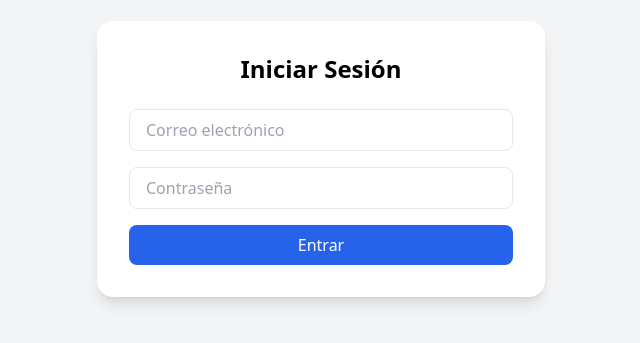
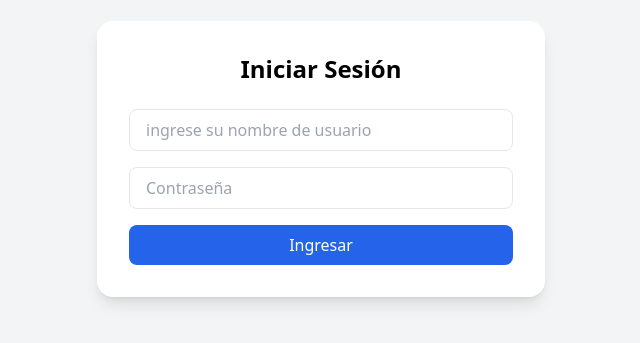
Before and after one commit to edwinrhc/FAIP-Portal-UI, an Angular app: page /auth/login in a window 1280 px wide. Shown: the part 241-584 px from the top of the page, without its empty margins (319-959 px from the left). Built offline with nearby package versions, Linux system fonts and the light colour scheme.

Commit message:
feat(login): Implementar login.component.html

```diff
--- a/src/app/auth/pages/login/login.component.html
+++ b/src/app/auth/pages/login/login.component.html
@@ -1,44 +1,42 @@
-<!--
-<div class="flex items-center justify-center min-h-screen bg-gray-100">
-  <div class="w-full max-w-md bg-white rounded-2xl shadow p-8">
-    <h2 class="text-2xl font-bold mg-6 text-center">Iniciar Sesión</h2>
-    <form (ngSubmit)="onSubmit()" [formGroup]="loginForm" class="space-y-4">
 
-      <input type="email" formControlName="email"
-             placeholder="Correo electrónico"
-             class="w-full px4 py-2 border rounded-lg focus:outline-none focus:ring-2 focus:ring-blue-500">
-
-      <input type="password" formControlName="password"
-             placeholder="Contraseña"
-             class="w-full px-4 py-2 border rounded-lg focus:outline-none focus:ring-2 focus:ring-blue-500"/>
-
-      <button type="submit"
-              class="w-full bg-blue-600 text-white py-2 rounded-lg hover:bg-blue-700 transition">
-        Entrar
-      </button>
-
-    </form>
-  </div>
-
-
-
-</div>
--->
 <div class="flex items-center justify-center min-h-screen bg-gray-100">
   <div class="w-full max-w-md bg-white rounded-2xl shadow-lg p-8">
     <h2 class="text-2xl font-bold mb-6 text-center">Iniciar Sesión</h2>
 
     <form [formGroup]="loginForm" (ngSubmit)="onSubmit()" class="space-y-4">
-      <input type="email" formControlName="email" placeholder="Correo electrónico"
+
+      <div>
+        <input  type="text"
+                formControlName="username"
+                placeholder="ingrese su nombre de usuario"
+                class="w-full px-4 py-2 border rounded-lg focus:outline-none focus:ring-2 focus:ring-blue-500"/>
+        <div *ngIf="loginForm.get('username')?.touched && loginForm.get('username')?.invalid"
+        class="text-red-500 text-sm">
+    El nombre de usuario es obligatorio
+        </div>
+      </div>
+
+
+      <div>
+      <input type="password"
+             formControlName="password"
+             placeholder="Contraseña"
              class="w-full px-4 py-2 border rounded-lg focus:outline-none focus:ring-2 focus:ring-blue-500"/>
+        <div *ngIf="loginForm.get('password')?.touched && loginForm.get('password')?.invalid"
+        class="text-red-500 text-sm">
+          La contraseña es obligatoria
+        </div>
+      </div>
 
-      <input type="password" formControlName="password" placeholder="Contraseña"
-             class="w-full px-4 py-2 border rounded-lg focus:outline-none focus:ring-2 focus:ring-blue-500"/>
-
+      <!-- Botón -->
       <button type="submit"
+              [disabled]="loginForm.invalid"
               class="w-full bg-blue-600 text-white py-2 rounded-lg hover:bg-blue-700 transition">
-        Entrar
+        Ingresar
       </button>
     </form>
+    <!-- Mensajes -->
+    <div *ngIf="successMessage" class="mt-4 text-green-600">{{ successMessage }}</div>
+    <div *ngIf="errorMessage" class="mt-4 text-red-600">{{ errorMessage }}</div>
   </div>
 </div>
--- a/src/app/auth/pages/login/login.component.ts
+++ b/src/app/auth/pages/login/login.component.ts
@@ -1,4 +1,4 @@
-import { Component } from '@angular/core';
+import {Component} from '@angular/core';
 import {CommonModule} from "@angular/common";
 import {FormBuilder, ReactiveFormsModule, Validators} from "@angular/forms";
 import {AuthService} from "../../services/auth.service";
@@ -14,19 +14,34 @@ import {AuthService} from "../../services/auth.service";
 export class LoginComponent {
 
   loginForm = this.fb.group({
-    email: ['', [Validators.required, Validators.email]],
+    username: ['', [Validators.required]],
     password: ['', Validators.required],
-  })
+  });
 
-  constructor(private fb: FormBuilder, private authService: AuthService) {}
+  successMessage: string = '';
+  errorMessage: string = '';
 
-  onSubmit(){
+
+  constructor(private fb: FormBuilder, private authService: AuthService) {
+  }
+
+  onSubmit() {
     if (this.loginForm.valid) {
-      this.authService.login(this.loginForm.value).subscribe({
-        next: (res: any) => console.log('✅ Login exitoso', res),
-        error: (err: any) => console.error('❌ Error al iniciar sesión', err),
+      const {username, password} = this.loginForm.value;
+
+      this.authService.login({username, password}).subscribe({
+        next: (res: any) => {
+          this.successMessage = 'Inicio de sesión exitoso';
+          this.errorMessage = '';
+
+          localStorage.setItem('token', res.token);
+          this.loginForm.reset();
+        },
+        error: (err: any) => {
+          this.errorMessage = 'Credenciales incorrectas';
+          this.successMessage = '';
+        }
       });
     }
   }
-
 }
```
